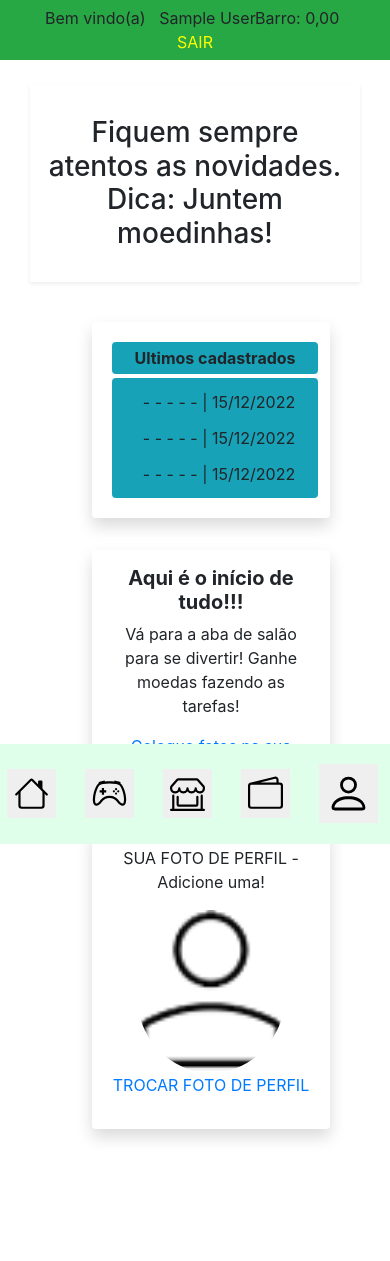
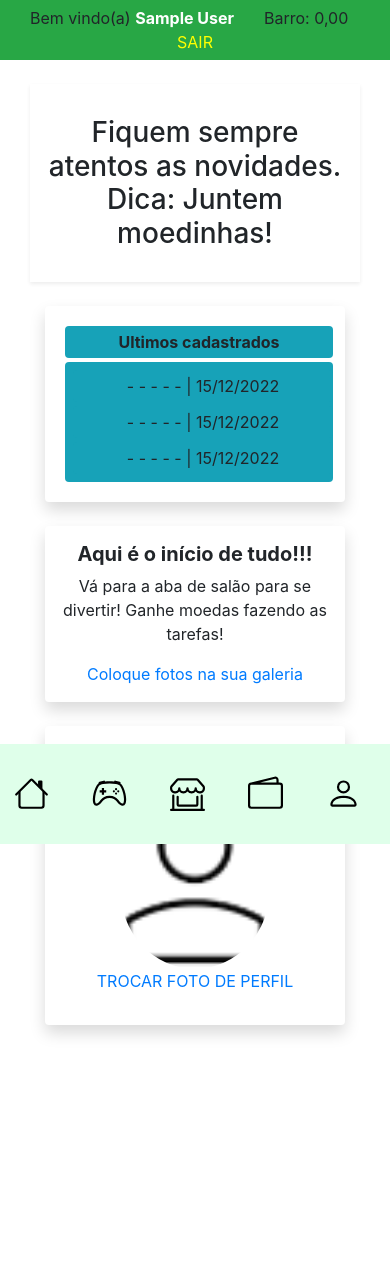
Before and after one commit to diegomendes257/Sistema-de-usuarios-Barrote, a PHP site: page /inicio.php in a window 390 px wide. After the commit the page ends 1036 px from the top, so only its background shows below. Run offline with PHP 8.4, Linux system fonts and the light colour scheme; the visitor is signed in with stand-in values (Sample User, id 1); data that the repository does not hold is empty.

Commit message:
ajuste responsivo no topo

```diff
--- a/comercio.php
+++ b/comercio.php
@@ -38,7 +38,7 @@
 		<div class="geral">
 			<header class="topo">
 				<div class="nome">
-					<span class="bem-vindo">Bem vindo(a) &nbsp</span>
+					<span class="bem-vindo"></span>
 					<?php
 						echo '  '.$_SESSION['nome'];
 					?>
--- a/estiloSistema.css
+++ b/estiloSistema.css
@@ -155,15 +155,11 @@ a{
 	display: flex;
 }
 
-.sub-menu1 img{
-	width: 50px;
-	height: 53px;
-}
-
 .sub-menu1 button{
-	border: 0px;
 	cursor: pointer;
+	border: none;
 	padding: 7px;
+	background-color: #DFFFEA;
 }
 
 .sub-menu1 button:hover{
--- a/inicio.php
+++ b/inicio.php
@@ -38,19 +38,20 @@
 		<header class="container-fluid bg-success header">
 			<div class="container">
 				<div class="row">
-					<div class="col-6">
-						<span class="text-nowrap">
-							Bem vindo(a) &nbsp
+					<div class="col">
+						<span class="text-center text-nowrap">
 							<?php
-							echo '  '.$_SESSION['nome'];
+							echo 'Bem vindo(a)&nbsp<span class="text-white font-weight-bold">'.$_SESSION['nome'].'</span>';
 							?>
 						</span>
 
 					</div>
-					<div class="col-4">
+					<div class="col">
+						<span class="text-center text-nowrap">
 						<?php echo 'Barro: '.number_format($mostra1['saldo'] , 2, ',',' . ');?>
+						</span>
 					</div>
-					<div class="col d-flex justify-content-center">
+					<div class="col text-center">
 						<?php
 							if(!isset($_SESSION['id_usuario']))
 								header('Location: principal.php');
@@ -82,8 +83,8 @@
 				</div>
 				<div class="container-fluid">
 					<div class="container">
-						<div class="row d-flex align-items-start m-3">
-							<div class="col-12 col-lg-3 shadow p-3 m-3 bg-white rounded text-center">
+						<div class="row d-flex align-items-start">
+							<div class="col-12 col-lg-3 shadow p-3 mb-4 bg-white rounded text-center">
 								<div>
 									<div class="col p-1 m-1 bg-info rounded text-center">
 										<b>Ultimos cadastrados</b>
@@ -101,14 +102,14 @@
 									</div>
 								</div>
 							</div>
-							<div class="col-12 col-lg-3 shadow p-3 m-3 bg-white rounded text-center">
+							<div class="col-12 col-lg-3 shadow p-3 mb-4 bg-white rounded text-center">
 								<h5>
 								<b>Aqui é o início de tudo!!!</b>
 								</h5>
 								<p>Vá para a aba de salão para se divertir! Ganhe moedas fazendo as tarefas!</p>
 								<a href="formImagem.php">Coloque fotos na sua galeria</a>
 							</div>
-							<div class="col-12 col-lg-4 shadow p-3 m-3 bg-white rounded d-flex justify-content-center flex-column">
+							<div class="col-12 col-lg-4 shadow p-3 mb-4 bg-white rounded d-flex justify-content-center flex-column">
 								<?php
 									if($exibeFoto == true){
 										echo '<p class="textoPerfil text-center">SUA FOTO DE PERFIL - Ficou muito bom!<p>';
@@ -133,7 +134,7 @@
 		<div class="menu">
 			<nav class="sub-menu1">
 				<button onclick="window.location='inicio.php'">
-					<svg width="35" height="35" fill="currentColor" class="bi bi-house" viewBox="0 0 16 16">
+					<svg width="35" height="35" class="bi bi-house" viewBox="0 0 16 16">
 					<path fill-rule="evenodd" d="M2 13.5V7h1v6.5a.5.5 0 0 0 .5.5h9a.5.5 0 0 0 .5-.5V7h1v6.5a1.5 1.5 0 0 1-1.5 1.5h-9A1.5 1.5 0 0 1 2 13.5zm11-11V6l-2-2V2.5a.5.5 0 0 1 .5-.5h1a.5.5 0 0 1 .5.5z"/>
 					<path fill-rule="evenodd" d="M7.293 1.5a1 1 0 0 1 1.414 0l6.647 6.646a.5.5 0 0 1-.708.708L8 2.207 1.354 8.854a.5.5 0 1 1-.708-.708L7.293 1.5z"/>
 					</svg>
@@ -141,7 +142,7 @@
 			</nav>
 			<nav class="sub-menu1">
 				<button onclick="window.location='painelJogo.php';">
-					<svg width="35" height="35" fill="currentColor" class="bi bi-controller" viewBox="0 0 16 16">
+					<svg width="35" height="35" class="bi bi-controller" viewBox="0 0 16 16">
 					<path d="M11.5 6.027a.5.5 0 1 1-1 0 .5.5 0 0 1 1 0zm-1.5 1.5a.5.5 0 1 0 0-1 .5.5 0 0 0 0 1zm2.5-.5a.5.5 0 1 1-1 0 .5.5 0 0 1 1 0zm-1.5 1.5a.5.5 0 1 0 0-1 .5.5 0 0 0 0 1zm-6.5-3h1v1h1v1h-1v1h-1v-1h-1v-1h1v-1z"/>
 					<path d="M3.051 3.26a.5.5 0 0 1 .354-.613l1.932-.518a.5.5 0 0 1 .62.39c.655-.079 1.35-.117 2.043-.117.72 0 1.443.041 2.12.126a.5.5 0 0 1 .622-.399l1.932.518a.5.5 0 0 1 .306.729c.14.09.266.19.373.297.408.408.78 1.05 1.095 1.772.32.733.599 1.591.805 2.466.206.875.34 1.78.364 2.606.024.816-.059 1.602-.328 2.21a1.42 1.42 0 0 1-1.445.83c-.636-.067-1.115-.394-1.513-.773-.245-.232-.496-.526-.739-.808-.126-.148-.25-.292-.368-.423-.728-.804-1.597-1.527-3.224-1.527-1.627 0-2.496.723-3.224 1.527-.119.131-.242.275-.368.423-.243.282-.494.575-.739.808-.398.38-.877.706-1.513.773a1.42 1.42 0 0 1-1.445-.83c-.27-.608-.352-1.395-.329-2.21.024-.826.16-1.73.365-2.606.206-.875.486-1.733.805-2.466.315-.722.687-1.364 1.094-1.772a2.34 2.34 0 0 1 .433-.335.504.504 0 0 1-.028-.079zm2.036.412c-.877.185-1.469.443-1.733.708-.276.276-.587.783-.885 1.465a13.748 13.748 0 0 0-.748 2.295 12.351 12.351 0 0 0-.339 2.406c-.022.755.062 1.368.243 1.776a.42.42 0 0 0 .426.24c.327-.034.61-.199.929-.502.212-.202.4-.423.615-.674.133-.156.276-.323.44-.504C4.861 9.969 5.978 9.027 8 9.027s3.139.942 3.965 1.855c.164.181.307.348.44.504.214.251.403.472.615.674.318.303.601.468.929.503a.42.42 0 0 0 .426-.241c.18-.408.265-1.02.243-1.776a12.354 12.354 0 0 0-.339-2.406 13.753 13.753 0 0 0-.748-2.295c-.298-.682-.61-1.19-.885-1.465-.264-.265-.856-.523-1.733-.708-.85-.179-1.877-.27-2.913-.27-1.036 0-2.063.091-2.913.27z"/>
 					</svg>
@@ -149,21 +150,21 @@
 			</nav>
 			<nav class="sub-menu1">
 				<button onclick="window.location='comercio.php';">
-					<svg width="35" height="35" fill="currentColor" class="bi bi-shop-window" viewBox="0 0 16 16">
+					<svg width="35" height="35" class="bi bi-shop-window" viewBox="0 0 16 16">
   					<path d="M2.97 1.35A1 1 0 0 1 3.73 1h8.54a1 1 0 0 1 .76.35l2.609 3.044A1.5 1.5 0 0 1 16 5.37v.255a2.375 2.375 0 0 1-4.25 1.458A2.371 2.371 0 0 1 9.875 8 2.37 2.37 0 0 1 8 7.083 2.37 2.37 0 0 1 6.125 8a2.37 2.37 0 0 1-1.875-.917A2.375 2.375 0 0 1 0 5.625V5.37a1.5 1.5 0 0 1 .361-.976l2.61-3.045zm1.78 4.275a1.375 1.375 0 0 0 2.75 0 .5.5 0 0 1 1 0 1.375 1.375 0 0 0 2.75 0 .5.5 0 0 1 1 0 1.375 1.375 0 1 0 2.75 0V5.37a.5.5 0 0 0-.12-.325L12.27 2H3.73L1.12 5.045A.5.5 0 0 0 1 5.37v.255a1.375 1.375 0 0 0 2.75 0 .5.5 0 0 1 1 0zM1.5 8.5A.5.5 0 0 1 2 9v6h12V9a.5.5 0 0 1 1 0v6h.5a.5.5 0 0 1 0 1H.5a.5.5 0 0 1 0-1H1V9a.5.5 0 0 1 .5-.5zm2 .5a.5.5 0 0 1 .5.5V13h8V9.5a.5.5 0 0 1 1 0V13a1 1 0 0 1-1 1H4a1 1 0 0 1-1-1V9.5a.5.5 0 0 1 .5-.5z"/>
 					</svg>
 				</button>
 			</nav>
 			<nav class="sub-menu1">
 				<button>
-					<svg width="35" height="35" fill="currentColor" class="bi bi-wallet2" viewBox="0 0 16 16">
+					<svg width="35" height="35" class="bi bi-wallet2" viewBox="0 0 16 16">
   					<path d="M12.136.326A1.5 1.5 0 0 1 14 1.78V3h.5A1.5 1.5 0 0 1 16 4.5v9a1.5 1.5 0 0 1-1.5 1.5h-13A1.5 1.5 0 0 1 0 13.5v-9a1.5 1.5 0 0 1 1.432-1.499L12.136.326zM5.562 3H13V1.78a.5.5 0 0 0-.621-.484L5.562 3zM1.5 4a.5.5 0 0 0-.5.5v9a.5.5 0 0 0 .5.5h13a.5.5 0 0 0 .5-.5v-9a.5.5 0 0 0-.5-.5h-13z"/>
 					</svg>
 				</button>
 			</nav>
 			<nav class="sub-menu1">
 				<button onclick="window.location='painelUsuario/index.php';">
-					<svg width="45" height="45" fill="currentColor" class="bi bi-person" viewBox="0 0 16 16">
+					<svg width="35" height="35" class="bi bi-person" viewBox="0 0 16 16">
   					<path d="M8 8a3 3 0 1 0 0-6 3 3 0 0 0 0 6zm2-3a2 2 0 1 1-4 0 2 2 0 0 1 4 0zm4 8c0 1-1 1-1 1H3s-1 0-1-1 1-4 6-4 6 3 6 4zm-1-.004c-.001-.246-.154-.986-.832-1.664C11.516 10.68 10.289 10 8 10c-2.29 0-3.516.68-4.168 1.332-.678.678-.83 1.418-.832 1.664h10z"/>
 					</svg>
 				</button>
```
